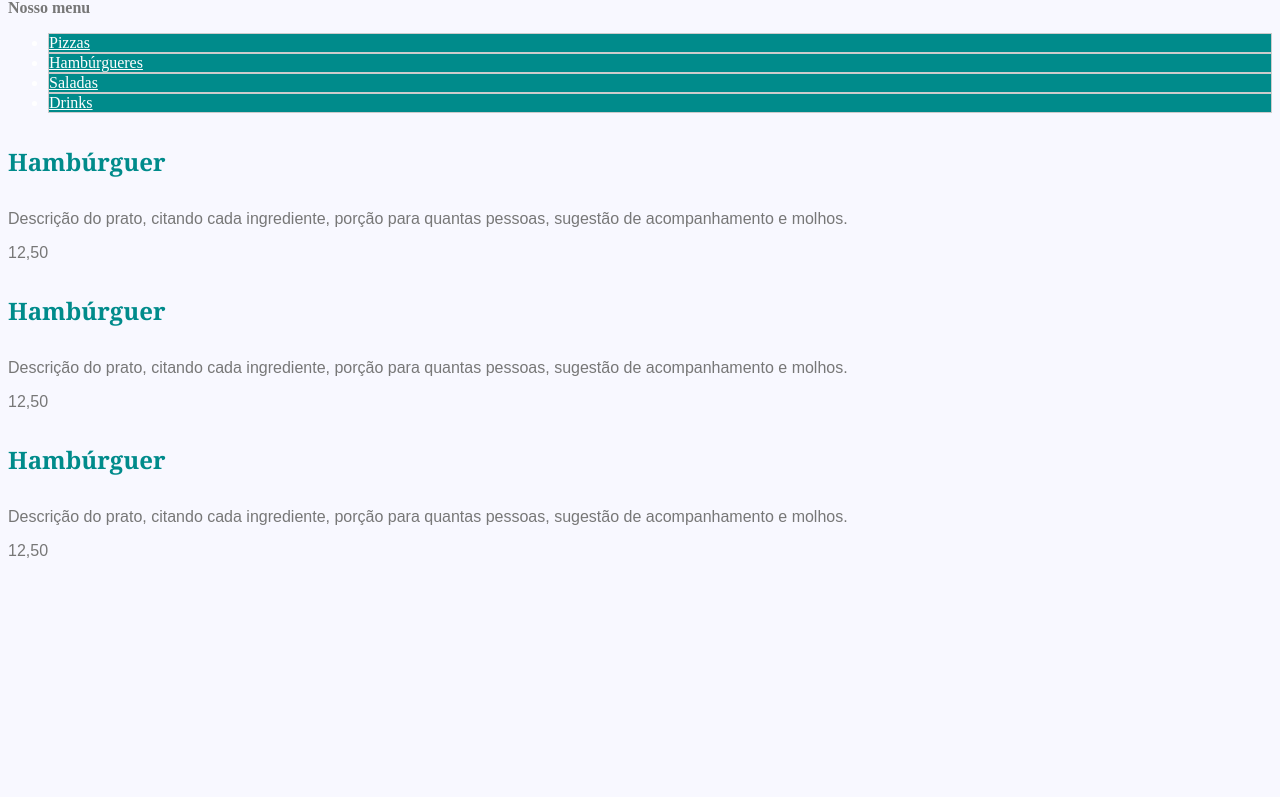
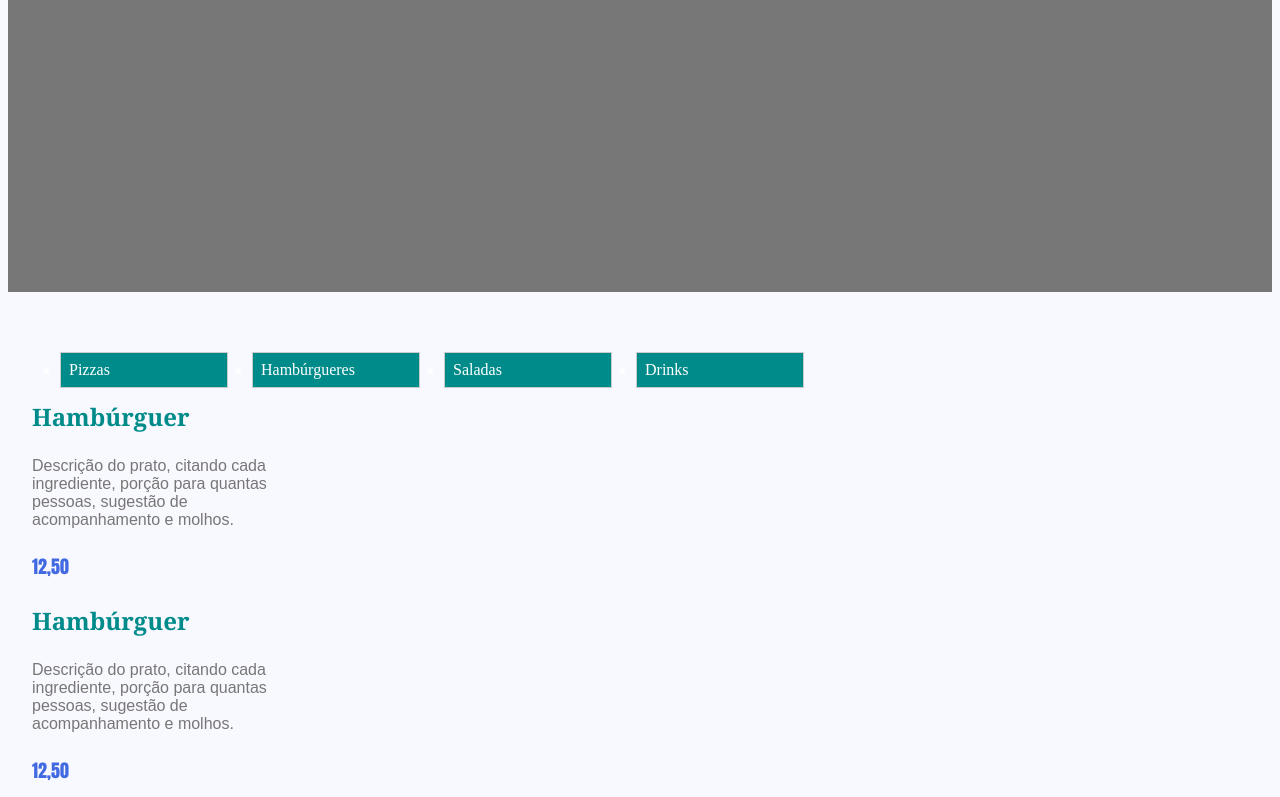
Before and after one commit to eliasalbuquerque/senac-web-standards, a plain HTML site: page restaurante.html in a window 1280 px wide. Shown: the part 223-1020 px from the top of the page. Before the commit the page ends 800 px from the top, so only its background shows below. Drawn offline with Linux system fonts and the light colour scheme.

Commit message:
add: css externo, estilos de elementos html

```diff
--- /dev/null
+++ b/estilo.css
@@ -0,0 +1,34 @@
+/* <!-- CSS para tratar texto (<style ... /style>) --> */
+
+
+/*
+ * Estilos de títulos
+ */
+h1 {font-size: 2.75em;} /* 44px */
+h2 {font-size: 1.5em;} /* 24px */
+/* h2 {font-family:Arial, Helvetica, Sans-serif;}
+
+
+/*
+ * Estilos de corpo do texto
+ */
+ body {font-family:Arial, Helvetica, Sans-serif;}
+ body {background-color:white;}
+ body {border-style: solid;}
+ body {border-color: white;}
+/* body {color:red} */
+/* body {border-width: 2cm;} */
+/* body {border-width:3cm 2cm 2cm 3cm;} */
+
+
+/*
+* Estilos de parágrafos
+*/
+p {text-align: justify;}
+/* p {font-family:Arial, Helvetica, Sans-serif;} */
+
+
+/*
+* Tabela
+*/
+th {font: bold;}
--- /dev/null
+++ b/restaurante.css
@@ -0,0 +1,64 @@
+/*
+ * Estilos do Projeto Restaurante
+ */
+
+
+body {background-color:ghostwhite;}
+
+h1 {font-family: Cambria, 'Times New Roman', Times, serif;
+    font-size: 72px;
+    text-align: center;
+    height: 400px;
+    background-color: #777777;
+    color: #ffffff;
+}
+
+h2 {font-size: 14px;
+    color: #777777;
+    line-height: 55px;
+    height: 55px;
+    background-color: black;
+}
+
+h3 {font-size: 16px;
+    color: #777777;
+    display: none;
+}
+
+h4 {font-family: Cambria, 'Times New Roman', Times, serif;
+    font-size: 24px;
+    color: darkcyan;
+    margin: 24px;
+    clear: both;
+}
+
+p  {font-family: Arial, Helvetica, sans-serif;
+    color: #777777;
+    width: 250px;
+    margin: 24px;
+}
+
+li {border: solid 1px #cccccc;
+    color: #ffffff;
+    background-color: darkcyan;
+    width: 150px;
+    margin: 12px;
+    padding: 8px;
+    float: left;
+}
+/* li {color: #ffffff;
+    background-color: darkcyan;
+    border-style: solid;
+    border-color: #cccccc;
+    border-width: 1px;
+} */
+
+.preco {
+    color: royalblue;
+    font-family: Impact, 'Arial Narrow Bold', sans-serif;
+    font-size: 18px;
+}
+
+a  {color: #ffffff;
+    text-decoration: none;
+}
--- a/restaurante.html
+++ b/restaurante.html
@@ -3,33 +3,7 @@
     <head>
         <meta charset="utf-8">
         <title>Página Hambúrguer</title>
-        <style type="text/css">
-            body {background-color:ghostwhite;}
-
-            h1 {font-family:Cambria;
-                font-size: 72px;}
-
-            h2 {font-size: 14px;
-                color: #777777;}
-
-            h3 {font-size: 16px;
-                color: #777777;}
-
-            h4 {font-family: Cambria;
-                font-size: 24px;
-                color: darkcyan}
-
-            p {font-family: Arial;
-                color: #777777;}
-
-            li {color: #ffffff;
-                background-color: darkcyan;
-                border-style: solid;
-                border-color: #cccccc;
-                border-width: 1px;}
-
-            a {color: #ffffff}
-        </style>
+        <link rel="stylesheet" href="restaurante.css">
     </head>
     <body>
 
@@ -50,7 +24,7 @@
             Descrição do prato, citando cada ingrediente, porção para quantas
             pessoas, sugestão de acompanhamento e molhos.
         </p>
-        <p>
+        <p class="preco">
             12,50
         </p>
 
@@ -60,7 +34,7 @@
             Descrição do prato, citando cada ingrediente, porção para quantas
             pessoas, sugestão de acompanhamento e molhos.
         </p>
-        <p>
+        <p class="preco">
             12,50
         </p>
 
@@ -70,7 +44,7 @@
             Descrição do prato, citando cada ingrediente, porção para quantas
             pessoas, sugestão de acompanhamento e molhos.
         </p>
-        <p>
+        <p class="preco">
             12,50
         </p>
     </body>
```
Also changed, not shown: index.html (+30 -13 lines).
